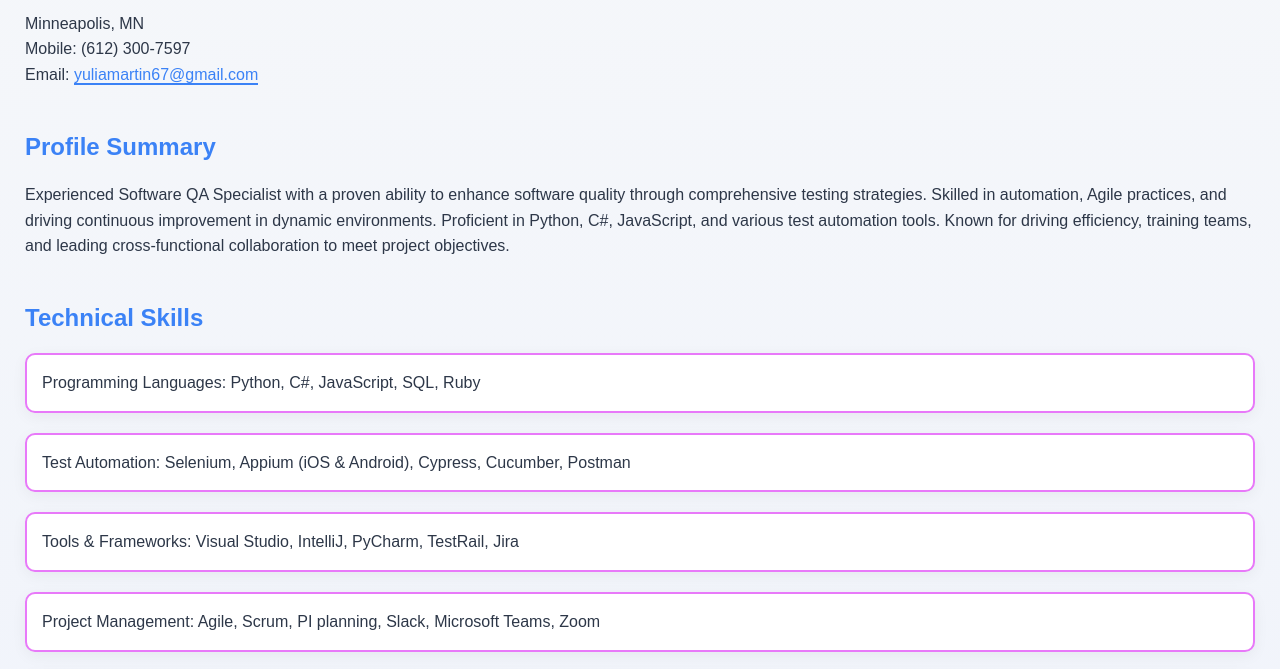
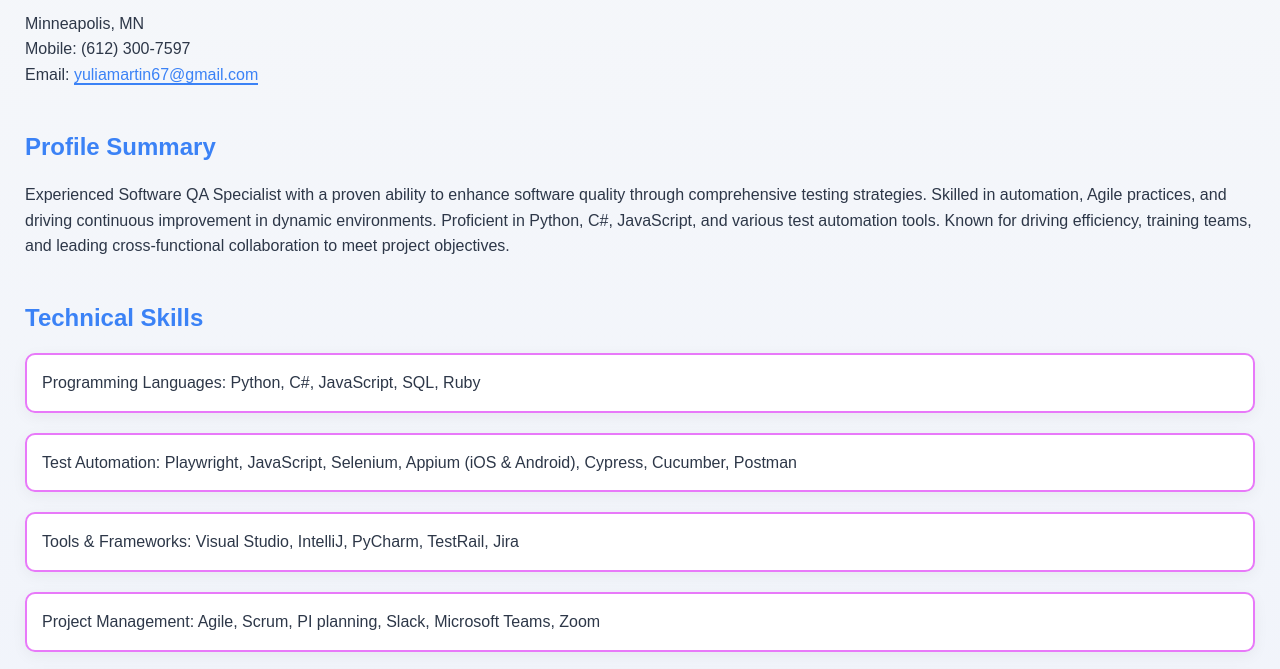
Before and after one commit to huliamartin77/huliamartin77.github.io, a plain HTML site: page index.html in a window 1280 px wide. Shown: the part 111-780 px from the top of the page. Drawn offline with Linux system fonts and the light colour scheme; a script that the page names is missing.

Commit message:
updated resume

```diff
--- a/index.html
+++ b/index.html
@@ -23,7 +23,7 @@
         <h2>Technical Skills</h2>
         <ul>
             <li>Programming Languages: Python, C#, JavaScript, SQL, Ruby</li>
-            <li>Test Automation: Selenium, Appium (iOS & Android), Cypress, Cucumber, Postman</li>
+            <li>Test Automation: Playwright, JavaScript, Selenium, Appium (iOS & Android), Cypress, Cucumber, Postman</li>
             <li>Tools & Frameworks: Visual Studio, IntelliJ, PyCharm, TestRail, Jira</li>
             <li>Project Management: Agile, Scrum, PI planning, Slack, Microsoft Teams, Zoom</li>
             <li>Testing Techniques: API testing, performance testing, load and stress testing</li>
```
